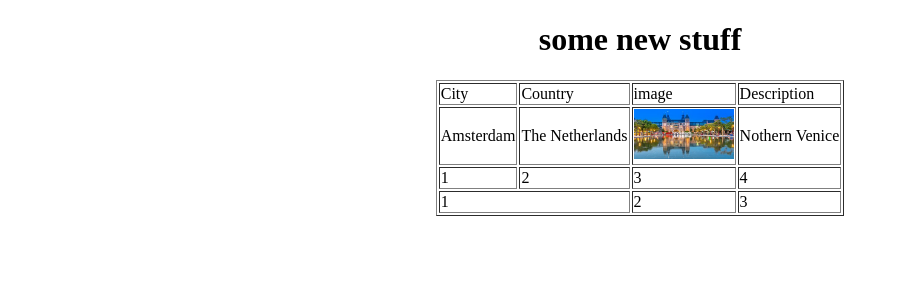
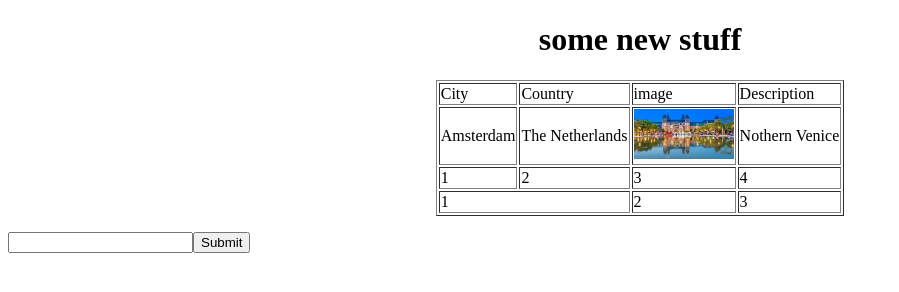
Before and after one commit to ruslanusachov/site, a plain HTML site: page stuff.html in a window 1280 px wide. Shown: the whole page, without its empty margins (0-899 px from the left). Drawn offline with Linux system fonts and the light colour scheme.

Commit message:
Added form

```diff
--- a/stuff.html
+++ b/stuff.html
@@ -33,5 +33,10 @@
       </tr>
     </table>
   </p>
+  <form>
+    <p>
+      <input name='a'><input type="submit">
+    </p>
+  </form>
 </body>
 </html>
```
